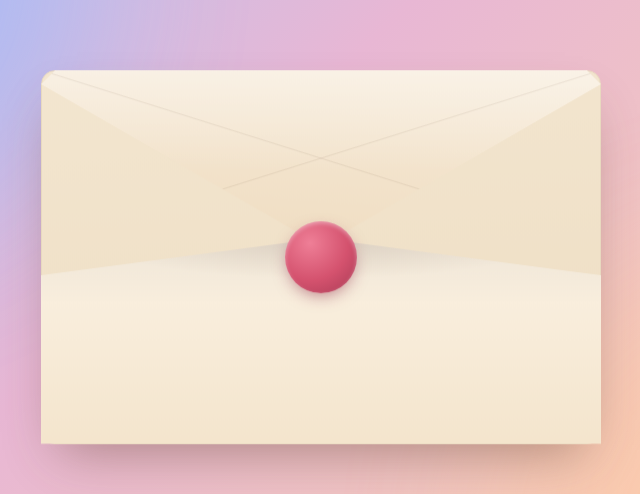
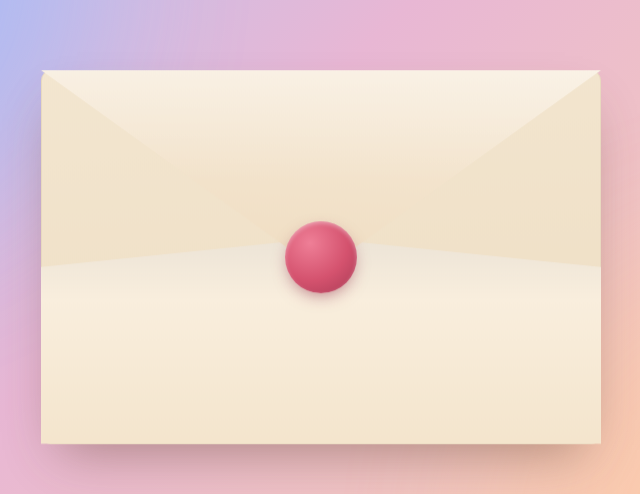
Before and after one commit to VodkaCranberry/birthday-card-for-xiangcai, a plain HTML site: page index.html in a window 1280 px wide. Shown: the part 142-636 px from the top of the page, 319-959 px from the left. Drawn offline with Linux system fonts and the light colour scheme.

Commit message:
Revert "Smooth envelope flap: rounded corners, aligned tip, soft seams"
This reverts commit 28bad5f0101138534f6c900d8ff96eea194b795e.

```diff
--- a/index.html
+++ b/index.html
@@ -78,89 +78,49 @@
     inset: 0;
     background: linear-gradient(175deg, #f3e6d0, #eeddc2);
     border: 1px solid var(--paper-edge);
-    border-radius: 14px;
+    border-radius: 10px;
     box-shadow: 0 24px 50px -18px rgba(90, 60, 40, .45);
     z-index: 1;
   }
 
-  /* front pocket — peak sits at 45% (100% − 55%); flap tip meets it */
+  /* front pocket */
   .env-front {
     position: absolute;
     left: 0; right: 0; bottom: 0;
     height: 55%;
     background: linear-gradient(180deg, var(--paper-front), #f4e5cd);
-    /* shallower side dips so the V reads cleanly against the flap edges */
-    clip-path: polygon(0 18%, 50% 0, 100% 18%, 100% 100%, 0 100%);
+    clip-path: polygon(0 14%, 50% 0, 100% 14%, 100% 100%, 0 100%);
     z-index: 3;
     pointer-events: auto;
-  }
-  /* soft shelf under the flap tip so the junction has no hard seam */
-  .env-front::before {
-    content: "";
-    position: absolute;
-    left: 8%; right: 8%; top: 0;
-    height: 28%;
-    background: radial-gradient(ellipse 70% 100% at 50% 0%, rgba(90, 60, 40, .14), transparent 70%);
-    pointer-events: none;
-    z-index: 1;
   }
   .env-front::after {
     content: "";
     position: absolute;
     inset: 0;
-    background: linear-gradient(180deg, rgba(0,0,0,.05), transparent 32%);
+    background: linear-gradient(180deg, rgba(0,0,0,.06), transparent 30%);
     pointer-events: none;
   }
 
-  /*
-   * Top flap — height 47% so the tip lands just past the pocket peak (45%),
-   * rounded top corners match .env-back radius, soft edge shadows remove
-   * the “cut paper” look where it meets the body.
-   */
+  /* top flap */
   .flap {
-    --flap-r: 14px;
     position: absolute;
     left: 0; right: 0; top: 0;
-    height: 47%;
+    height: 54%;
     background: linear-gradient(185deg, var(--paper-flap), #efdcc0);
-    /* rounded top corners + triangle tip (clockwise from top-left) */
-    clip-path: polygon(
-      var(--flap-r) 0,
-      calc(100% - var(--flap-r)) 0,
-      100% var(--flap-r),
-      50% 100%,
-      0 var(--flap-r)
-    );
+    clip-path: polygon(0 0, 100% 0, 50% 100%);
     transform-origin: top center;
     transform: rotateX(0deg);
     transition: transform .75s cubic-bezier(.45, .05, .2, 1), z-index 0s .38s;
     z-index: 4;
     backface-visibility: visible;
     pointer-events: auto;
-    /* soft drop under the whole flap — lifts edges off the body */
-    filter: drop-shadow(0 3px 4px rgba(80, 55, 40, .20))
-            drop-shadow(0 1px 1px rgba(80, 55, 40, .12));
   }
-  /* paper sheen on the flap face */
   .flap::before {
     content: "";
     position: absolute;
     inset: 0;
-    background: linear-gradient(180deg, rgba(255,255,255,.38), transparent 58%);
-    clip-path: inherit;
-    pointer-events: none;
-  }
-  /* faint crease lines along both folded edges */
-  .flap::after {
-    content: "";
-    position: absolute;
-    inset: 0;
-    background:
-      linear-gradient(to bottom right, transparent calc(50% - 1px), rgba(90,60,40,.10) 50%, transparent calc(50% + 1px)),
-      linear-gradient(to bottom left,  transparent calc(50% - 1px), rgba(90,60,40,.10) 50%, transparent calc(50% + 1px));
-    clip-path: inherit;
-    pointer-events: none;
-    opacity: .85;
+    background: linear-gradient(180deg, rgba(255,255,255,.35), transparent 55%);
+    clip-path: polygon(0 0, 100% 0, 50% 100%);
   }
 
   .seal {
```
